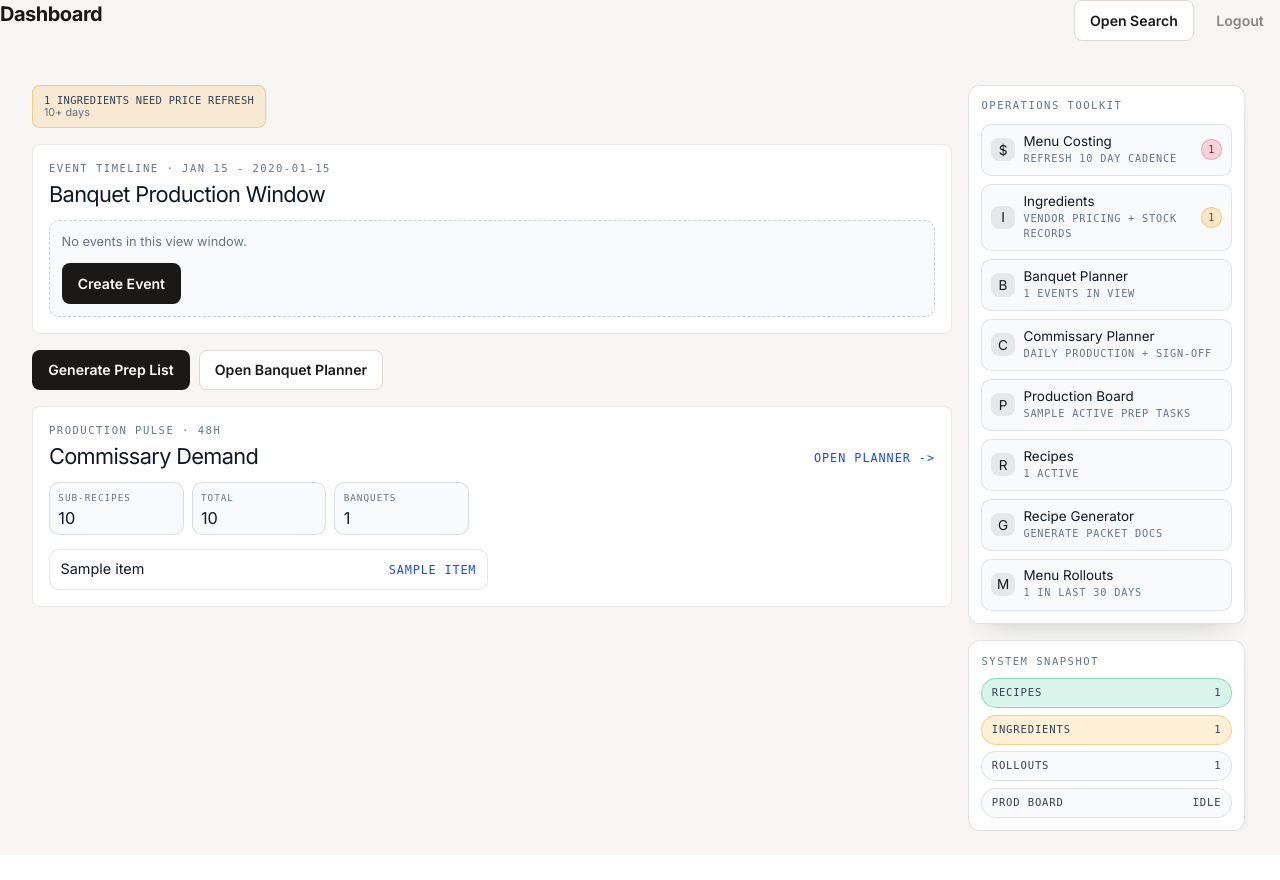
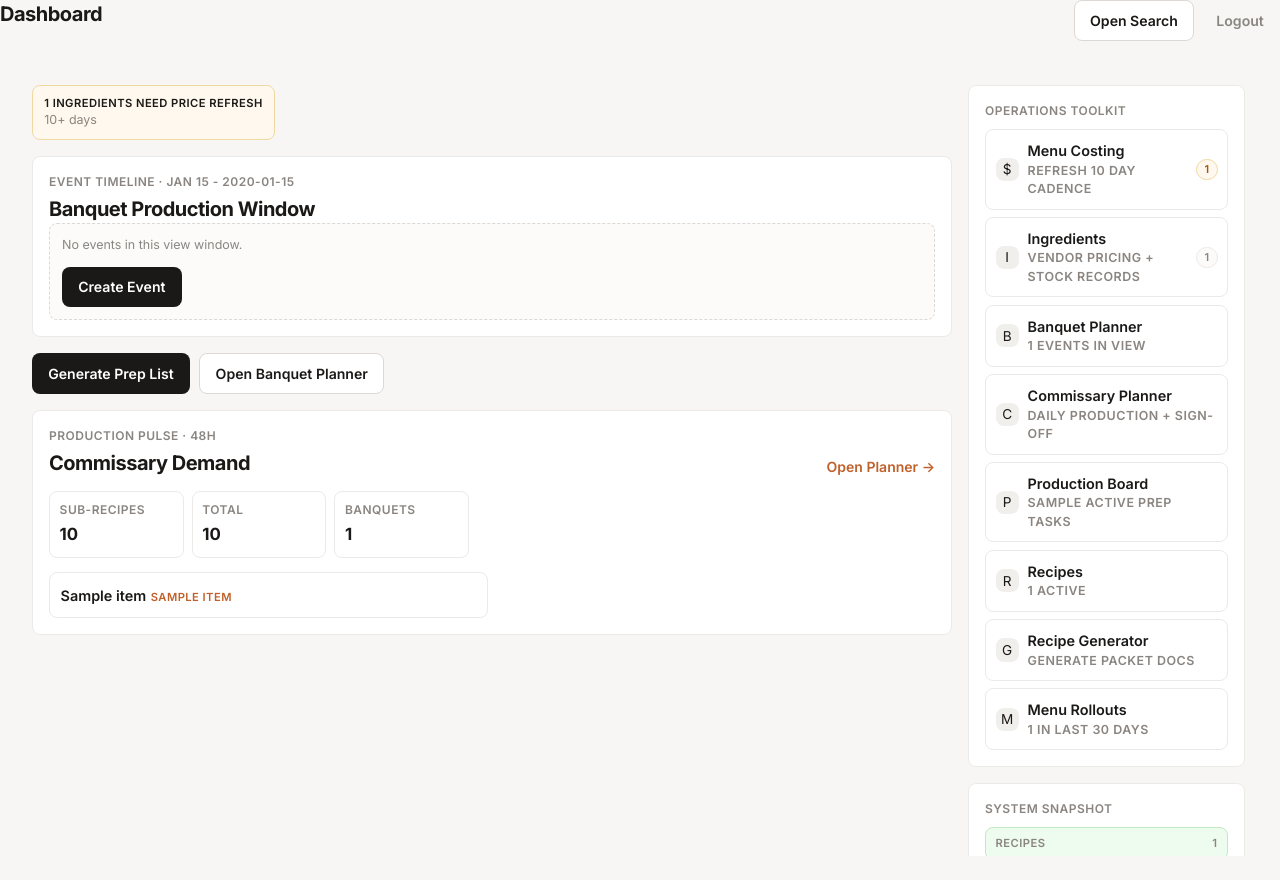
Before and after one commit to cheffr3y/foxtownhq, a Python web app: template templates/dashboard.html in a window 1280 px wide. Shown: the part 48-928 px from the top of the page. Before the commit the page ends 879 px from the top, so only its background shows below. Run offline with Jinja, Linux system fonts and the light colour scheme; the template is opened without the code that fills it: most values are stand-ins (such as "Sample title", 1, 10 or a date in 2020); some libraries are stand-ins or nearby versions.

Commit message:
Refactor dashboard styling to fhq system

```diff
--- a/templates/dashboard.html
+++ b/templates/dashboard.html
@@ -5,495 +5,150 @@
 
 {% block extra_head %}
 <style>
-    .dashboard-shell {
-        padding-bottom: 3.5rem;
-    }
-
-    .dashboard-layout {
-        display: grid;
-        gap: 1rem;
-        grid-template-columns: 1fr;
-        align-items: start;
-    }
-
-    @media (min-width: 1280px) {
-        .dashboard-layout {
-            grid-template-columns: minmax(0, 1fr) 280px;
-        }
-    }
-
-    .main-column {
+    .dashboard-shell { padding-bottom: 3.5rem; }
+    .dashboard-layout,
+    .main-column,
+    .sidebar-column,
+    .tool-list,
+    .snapshot-list,
+    .event-grid,
+    .pulse-grid {
         display: grid;
         gap: 1rem;
     }
-
-    .sidebar-column {
-        display: grid;
-        gap: 1rem;
-        align-content: start;
+    .dashboard-layout { grid-template-columns: minmax(0, 1fr); align-items: start; }
+    @media (min-width: 900px) {
+        .pulse-grid { grid-template-columns: repeat(2, minmax(0, 1fr)); }
     }
-
     @media (min-width: 1280px) {
-        .sidebar-column {
-            position: sticky;
-            top: 0.9rem;
-            max-height: calc(100vh - 1.8rem);
-            overflow: auto;
-            padding-right: 0.18rem;
-        }
+        .dashboard-layout { grid-template-columns: minmax(0, 1fr) 280px; }
+        .sidebar-column { position: sticky; top: 0.9rem; max-height: calc(100vh - 1.8rem); overflow: auto; padding-right: 0.18rem; }
     }
-
-    .alert-row {
+    .alert-row,
+    .action-row,
+    .section-head,
+    .pulse-head,
+    .event-card-top,
+    .event-foot,
+    .event-actions {
         display: flex;
         flex-wrap: wrap;
-        gap: 0.55rem;
+        gap: 0.6rem;
     }
-
+    .section-head,
+    .pulse-head,
+    .event-card-top,
+    .event-foot { justify-content: space-between; }
+    .pulse-head { align-items: flex-end; }
+    .alert-pill,
+    .event-card,
+    .pulse-metric,
+    .pulse-item,
+    .tool-link,
+    .snapshot-pill {
+        border: 1px solid #ECEAE6;
+        border-radius: 8px;
+        background: #fff;
+    }
     .alert-pill {
         display: inline-flex;
         align-items: center;
-        gap: 0.45rem;
-        border-radius: 8px;
-        border: 1px solid transparent;
-        padding: 0.5rem 0.68rem;
-        font-size: 0.72rem;
-        line-height: 1.2;
-        color: #0F172A;
-        background: rgba(248, 250, 252, 0.95);
+        gap: 0.5rem;
+        padding: 0.55rem 0.7rem;
+        color: #1B1918;
         text-decoration: none;
-        transition: all 0.2s ease;
+        transition: border-color 0.15s ease;
     }
-
-    .alert-pill:hover {
-        transform: translateY(-1px);
+    .alert-pill:hover,
+    .tool-link:hover { border-color: #C8C2BB; }
+    .alert-pill--amber { background: #FFF8EE; border-color: #F0D9A0; }
+    .alert-pill--blue { background: #EEF3FF; border-color: #A8C4F0; }
+    .alert-pill--green { background: #EEFBEF; border-color: #C2E8C4; }
+    .alert-pill-title,
+    .prep-track-head,
+    .pulse-amount,
+    .tool-sub,
+    .snapshot-pill {
+        font-size: 0.7rem;
+        font-weight: 600;
+        letter-spacing: 0.04em;
+        text-transform: uppercase;
     }
-
-    .alert-pill-title {
-        font-family: 'JetBrains Mono', ui-monospace, SFMono-Regular, monospace;
-        letter-spacing: 0.03em;
-        text-transform: uppercase;
-        font-size: 0.65rem;
-        color: #334155;
-    }
-
-    .alert-pill-sub {
-        font-size: 0.68rem;
-        color: #64748B;
-    }
-
-    .alert-pill--amber {
-        border-color: rgba(245, 158, 11, 0.42);
-        background: rgba(245, 158, 11, 0.14);
-    }
-
-    .alert-pill--blue {
-        border-color: rgba(59, 130, 246, 0.42);
-        background: rgba(59, 130, 246, 0.12);
-    }
-
-    .alert-pill--green {
-        border-color: rgba(16, 185, 129, 0.42);
-        background: rgba(16, 185, 129, 0.14);
-    }
-
-    .live-dot {
-        width: 0.5rem;
-        height: 0.5rem;
-        border-radius: 999px;
-        background: #10B981;
-        box-shadow: 0 0 10px rgba(16, 185, 129, 0.8);
-        flex-shrink: 0;
-    }
-
-    .section-head {
-        display: flex;
-        justify-content: space-between;
-        align-items: flex-end;
-        gap: 0.7rem;
-        flex-wrap: wrap;
-        margin-bottom: 0.85rem;
-    }
-
-    .section-label {
-        font-size: 0.66rem;
-        letter-spacing: 0.14em;
-        text-transform: uppercase;
-        color: #64748B;
-        font-family: 'JetBrains Mono', ui-monospace, SFMono-Regular, monospace;
-    }
-
-    .section-title {
-        margin-top: 0.34rem;
-        color: #0F172A;
-        font-size: 1.36rem;
-        line-height: 1.08;
-        letter-spacing: -0.03em;
-        font-family: 'Calistoga', Inter, sans-serif;
-    }
-
-    .section-link {
-        font-size: 0.74rem;
-        letter-spacing: 0.08em;
-        text-transform: uppercase;
-        font-family: 'JetBrains Mono', ui-monospace, SFMono-Regular, monospace;
-        color: #1D4ED8;
-    }
-
-    .event-grid {
-        display: grid;
-        gap: 0.75rem;
-        grid-template-columns: repeat(auto-fill, minmax(270px, 1fr));
-    }
-
-    .event-card {
-        border-radius: 12px;
-        border: 1px solid rgba(15, 23, 42, 0.12);
-        background: rgba(255, 255, 255, 0.96);
-        box-shadow: 0 10px 28px -20px rgba(15, 23, 42, 0.45);
-        padding: 0.82rem;
-    }
-
-    .event-card--featured {
-        border-left: 4px solid #0052FF;
-        box-shadow: 0 12px 30px -18px rgba(0, 82, 255, 0.45);
-    }
-
-    .event-card-top {
-        display: flex;
-        align-items: flex-start;
-        justify-content: space-between;
-        gap: 0.6rem;
-    }
-
-    .event-name {
-        color: #0F172A;
-        font-size: 1.01rem;
-        line-height: 1.2;
-        font-family: 'Calistoga', Inter, sans-serif;
-    }
-
+    .alert-pill-title { color: #1B1918; }
+    .alert-pill-sub,
     .event-meta,
-    .event-datetime {
-        margin-top: 0.22rem;
-        color: #64748B;
-        font-size: 0.76rem;
-    }
-
+    .event-datetime,
+    .event-venue,
+    .tool-sub,
+    .empty-note { font-size: 0.78rem; color: #8A8580; }
+    .live-dot { width: 0.5rem; height: 0.5rem; border-radius: 999px; background: #2B7A30; flex-shrink: 0; }
+    .event-grid { gap: 0.75rem; grid-template-columns: repeat(auto-fill, minmax(270px, 1fr)); }
+    .event-card { padding: 0.82rem; }
+    .event-card--featured { border-color: #C8C2BB; border-left: 4px solid #C0612B; }
     .status-badge {
         display: inline-flex;
         align-items: center;
-        gap: 0.3rem;
         border-radius: 999px;
-        padding: 0.24rem 0.56rem;
-        border: 1px solid transparent;
-        font-size: 0.64rem;
-        letter-spacing: 0.09em;
-        text-transform: uppercase;
-        font-family: 'JetBrains Mono', ui-monospace, SFMono-Regular, monospace;
+        padding: 0.28rem 0.62rem;
+        font-size: 0.68rem;
+        font-weight: 600;
+        border: 1px solid #ECEAE6;
+        white-space: nowrap;
     }
-
-    .status-badge--emerald {
-        color: #047857;
-        border-color: rgba(16, 185, 129, 0.45);
-        background: rgba(16, 185, 129, 0.16);
-    }
-
-    .status-badge--amber {
-        color: #92400E;
-        border-color: rgba(245, 158, 11, 0.5);
-        background: rgba(245, 158, 11, 0.18);
-    }
-
-    .status-badge--rose {
-        color: #BE123C;
-        border-color: rgba(244, 63, 94, 0.5);
-        background: rgba(244, 63, 94, 0.16);
-    }
-
-    .status-badge--default {
-        color: #475569;
-        border-color: rgba(148, 163, 184, 0.45);
-        background: rgba(226, 232, 240, 0.55);
-    }
-
-    .prep-track-wrap {
-        margin-top: 0.72rem;
-    }
-
-    .prep-track-head {
-        display: flex;
-        justify-content: space-between;
-        color: #334155;
-        font-size: 0.66rem;
-        letter-spacing: 0.08em;
-        text-transform: uppercase;
-        font-family: 'JetBrains Mono', ui-monospace, SFMono-Regular, monospace;
-    }
-
-    .prep-track {
-        margin-top: 0.3rem;
-        width: 100%;
-        height: 8px;
-        border-radius: 999px;
-        background: rgba(148, 163, 184, 0.24);
-        overflow: hidden;
-    }
-
-    .prep-track > span {
-        display: block;
-        height: 100%;
-        border-radius: 999px;
-        background: linear-gradient(to right, #0052FF, #4D7CFF);
-    }
-
-    .event-foot {
-        margin-top: 0.72rem;
-        display: flex;
-        justify-content: space-between;
-        align-items: center;
-        gap: 0.6rem;
-        flex-wrap: wrap;
-    }
-
-    .event-venue {
-        color: #64748B;
-        font-size: 0.78rem;
-    }
-
-    .event-actions {
-        display: inline-flex;
-        align-items: center;
-        gap: 0.42rem;
-    }
-
-    .action-row {
-        display: flex;
-        flex-wrap: wrap;
-        gap: 0.55rem;
-        align-items: center;
-    }
-
-    .pulse-head {
-        display: flex;
-        justify-content: space-between;
-        align-items: flex-end;
-        gap: 0.8rem;
-        flex-wrap: wrap;
-    }
-
-    .pulse-metrics {
-        margin-top: 0.85rem;
-        display: grid;
-        grid-template-columns: repeat(3, minmax(0, 1fr));
-        gap: 0.5rem;
-        max-width: 420px;
-    }
-
-    .pulse-metric {
-        border-radius: 10px;
-        border: 1px solid rgba(15, 23, 42, 0.12);
-        background: rgba(248, 250, 252, 0.92);
-        padding: 0.52rem;
-    }
-
-    .pulse-metric-label {
-        color: #64748B;
-        font-size: 0.58rem;
-        letter-spacing: 0.11em;
-        text-transform: uppercase;
-        font-family: 'JetBrains Mono', ui-monospace, SFMono-Regular, monospace;
-    }
-
-    .pulse-metric-value {
-        margin-top: 0.3rem;
-        color: #0F172A;
-        font-size: 1.02rem;
-        line-height: 1;
-        font-family: 'Calistoga', Inter, sans-serif;
-    }
-
-    .pulse-grid {
-        margin-top: 0.85rem;
-        display: grid;
-        gap: 0.52rem;
-        grid-template-columns: repeat(1, minmax(0, 1fr));
-    }
-
-    @media (min-width: 900px) {
-        .pulse-grid {
-            grid-template-columns: repeat(2, minmax(0, 1fr));
-        }
-    }
-
-    .pulse-item {
-        border-radius: 10px;
-        border: 1px solid rgba(15, 23, 42, 0.1);
-        padding: 0.62rem 0.66rem;
-        display: flex;
-        justify-content: space-between;
-        align-items: baseline;
-        gap: 0.7rem;
-    }
-
-    .pulse-item--alt {
-        background: rgba(248, 250, 252, 0.9);
-    }
-
-    .pulse-item--base {
-        background: rgba(255, 255, 255, 0.96);
-    }
-
-    .pulse-name {
-        color: #0F172A;
-        font-size: 0.9rem;
-        line-height: 1.2;
-    }
-
-    .pulse-amount {
-        color: #1D4ED8;
-        font-size: 0.74rem;
-        letter-spacing: 0.07em;
-        text-transform: uppercase;
-        font-family: 'JetBrains Mono', ui-monospace, SFMono-Regular, monospace;
-        text-align: right;
-    }
-
-    .toolkit-card,
-    .snapshot-card {
-        border-radius: 12px;
-        border: 1px solid rgba(15, 23, 42, 0.12);
-        background: rgba(255, 255, 255, 0.96);
-        box-shadow: 0 10px 28px -20px rgba(15, 23, 42, 0.45);
-        padding: 0.78rem;
-    }
-
-    .tool-list {
-        margin-top: 0.6rem;
-        display: grid;
-        gap: 0.48rem;
-    }
-
-    .tool-link {
-        border-radius: 10px;
-        border: 1px solid rgba(15, 23, 42, 0.1);
-        background: rgba(248, 250, 252, 0.92);
-        padding: 0.56rem;
-        display: flex;
-        align-items: center;
-        gap: 0.55rem;
-        text-decoration: none;
-        transition: all 0.2s ease;
-    }
-
-    .tool-link:hover {
-        border-color: rgba(77, 124, 255, 0.55);
-        background: rgba(239, 246, 255, 0.85);
-    }
-
+    .status-badge--emerald { background: #EEFBEF; color: #2B7A30; border-color: #C2E8C4; }
+    .status-badge--amber { background: #FFF8EE; color: #A0590A; border-color: #F0D9A0; }
+    .status-badge--rose { background: #FFF7F5; color: #8B2020; border-color: #F0BFAF; }
+    .status-badge--default { background: #FCFBFA; color: #8A8580; }
+    .prep-track-wrap { margin-top: 0.72rem; }
+    .prep-track-head { justify-content: space-between; color: #8A8580; margin-bottom: 0.3rem; }
+    .prep-track { height: 8px; border-radius: 999px; background: #F1EFEC; overflow: hidden; }
+    .prep-track > span { display: block; height: 100%; border-radius: 999px; background: #C0612B; }
+    .event-foot { margin-top: 0.72rem; align-items: center; }
+    .event-actions { align-items: center; gap: 0.42rem; }
+    .pulse-metrics { margin-top: 0.85rem; display: grid; grid-template-columns: repeat(3, minmax(0, 1fr)); gap: 0.5rem; max-width: 420px; }
+    .pulse-metric { padding: 0.6rem; }
+    .pulse-metric-value { margin-top: 0.2rem; font-size: 1.05rem; font-weight: 700; color: #1B1918; }
+    .pulse-grid { margin-top: 0.85rem; gap: 0.52rem; }
+    .pulse-item { padding: 0.62rem 0.66rem; justify-content: space-between; align-items: baseline; gap: 0.7rem; }
+    .pulse-name,
+    .tool-title { font-size: 0.9rem; font-weight: 600; color: #1B1918; }
+    .pulse-amount { color: #C0612B; text-align: right; }
+    .tool-list,
+    .snapshot-list { margin-top: 0.6rem; gap: 0.48rem; }
+    .tool-link { display: flex; align-items: center; gap: 0.55rem; padding: 0.6rem; text-decoration: none; }
     .tool-icon {
         width: 1.45rem;
         height: 1.45rem;
         border-radius: 8px;
-        background: rgba(15, 23, 42, 0.08);
+        background: #F1EFEC;
         display: inline-flex;
         align-items: center;
         justify-content: center;
         font-size: 0.85rem;
+        color: #1B1918;
         flex-shrink: 0;
     }
-
-    .tool-copy {
-        min-width: 0;
-        flex: 1;
-    }
-
-    .tool-title {
-        color: #0F172A;
-        font-size: 0.84rem;
-        line-height: 1.1;
-        font-family: 'Calistoga', Inter, sans-serif;
-    }
-
-    .tool-sub {
-        margin-top: 0.14rem;
-        color: #64748B;
-        font-size: 0.64rem;
-        letter-spacing: 0.08em;
-        text-transform: uppercase;
-        font-family: 'JetBrains Mono', ui-monospace, SFMono-Regular, monospace;
-    }
-
+    .tool-copy { min-width: 0; flex: 1; }
     .tool-badge {
         display: inline-flex;
         align-items: center;
         justify-content: center;
-        min-width: 1.3rem;
-        height: 1.3rem;
-        padding: 0 0.3rem;
+        min-width: 1.35rem;
+        height: 1.35rem;
+        padding: 0 0.35rem;
         border-radius: 999px;
-        font-size: 0.63rem;
-        font-family: 'JetBrains Mono', ui-monospace, SFMono-Regular, monospace;
-        border: 1px solid transparent;
+        font-size: 0.68rem;
+        font-weight: 600;
+        border: 1px solid #ECEAE6;
     }
-
-    .tool-badge--danger {
-        color: #9F1239;
-        background: rgba(244, 63, 94, 0.2);
-        border-color: rgba(244, 63, 94, 0.36);
-    }
-
-    .tool-badge--amber {
-        color: #92400E;
-        background: rgba(245, 158, 11, 0.2);
-        border-color: rgba(245, 158, 11, 0.4);
-    }
-
-    .tool-badge--live {
-        color: #065F46;
-        background: rgba(16, 185, 129, 0.2);
-        border-color: rgba(16, 185, 129, 0.4);
-    }
-
-    .snapshot-list {
-        margin-top: 0.55rem;
-        display: grid;
-        gap: 0.4rem;
-    }
-
-    .snapshot-pill {
-        display: flex;
-        align-items: center;
-        justify-content: space-between;
-        gap: 0.6rem;
-        border-radius: 999px;
-        border: 1px solid rgba(15, 23, 42, 0.1);
-        background: rgba(248, 250, 252, 0.92);
-        padding: 0.38rem 0.58rem;
-        font-size: 0.66rem;
-        letter-spacing: 0.08em;
-        text-transform: uppercase;
-        font-family: 'JetBrains Mono', ui-monospace, SFMono-Regular, monospace;
-        color: #334155;
-    }
-
-    .snapshot-pill--green {
-        border-color: rgba(16, 185, 129, 0.4);
-        background: rgba(16, 185, 129, 0.16);
-    }
-
-    .snapshot-pill--amber {
-        border-color: rgba(245, 158, 11, 0.4);
-        background: rgba(245, 158, 11, 0.16);
-    }
-
-    .empty-note {
-        border-radius: 10px;
-        border: 1px dashed rgba(148, 163, 184, 0.5);
-        background: rgba(248, 250, 252, 0.92);
-        padding: 0.72rem;
-        font-size: 0.8rem;
-        color: #64748B;
-    }
+    .tool-badge--danger,
+    .snapshot-pill--amber { background: #FFF8EE; color: #A0590A; border-color: #F0D9A0; }
+    .tool-badge--amber { background: #FCFBFA; color: #8A8580; border-color: #ECEAE6; }
+    .tool-badge--live,
+    .snapshot-pill--green { background: #EEFBEF; color: #2B7A30; border-color: #C2E8C4; }
+    .snapshot-list { margin-top: 0.55rem; gap: 0.4rem; }
+    .snapshot-pill { display: flex; align-items: center; justify-content: space-between; gap: 0.6rem; padding: 0.45rem 0.6rem; color: #8A8580; }
+    .empty-note { padding: 0.75rem; border: 1px dashed #DDD8D3; border-radius: 8px; background: #FCFBFA; }
 </style>
 {% endblock %}
 
@@ -504,7 +159,7 @@
     <a href="{{ url_for('logout') }}" class="fhq-btn fhq-btn--ghost">Logout</a>
     {% endcall %}
 
-    <div class="max-w-[96rem] mx-auto px-4 sm:px-6 lg:px-8 py-6 dashboard-shell fhq-fade">
+    <div class="max-w-[96rem] mx-auto px-4 sm:px-6 lg:px-8 py-6 dashboard-shell">
         {% set all_events = today_events + upcoming_events %}
 
         <div class="dashboard-layout">
@@ -542,8 +197,8 @@
                 <section class="fhq-card p-4">
                     <div class="section-head">
                         <div>
-                            <div class="section-label">Event Timeline · {{ today.strftime('%b %-d') }} - {{ week_end.strftime('%b %-d') }}</div>
-                            <h2 class="section-title">Banquet Production Window</h2>
+                            <div class="fhq-section-head mb-0">Event Timeline · {{ today.strftime('%b %-d') }} - {{ week_end.strftime('%b %-d') }}</div>
+                            <h2 class="mt-1 text-xl font-bold tracking-tight text-foxtown-text">Banquet Production Window</h2>
                         </div>
                     </div>
 
@@ -554,7 +209,7 @@
                         <article class="event-card {% if loop.first %}event-card--featured{% endif %}">
                             <div class="event-card-top">
                                 <div>
-                                    <h3 class="event-name">{{ event.name }}</h3>
+                                    <h3 class="text-base font-semibold text-foxtown-text">{{ event.name }}</h3>
                                     <div class="event-meta">{{ event.service_timing or 'Service timing not set' }} · {{ event.guests or 0 }} guests</div>
                                     <div class="event-datetime">{{ event.event_date.strftime('%a, %b %-d') if event.event_date else 'Date TBD' }}{% if event.service_timing %} · {{ event.service_timing }}{% endif %}</div>
                                 </div>
@@ -597,24 +252,24 @@
                 <section class="fhq-card p-4">
                     <div class="pulse-head">
                         <div>
-                            <div class="section-label">Production Pulse · 48h</div>
-                            <h2 class="section-title">Commissary Demand</h2>
+                            <div class="fhq-section-head mb-0">Production Pulse · 48h</div>
+                            <h2 class="mt-1 text-xl font-bold tracking-tight text-foxtown-text">Commissary Demand</h2>
                         </div>
-                        <a href="{{ url_for('commissary_planner', week_start=today.isoformat()) }}" class="section-link">Open Planner -></a>
+                        <a href="{{ url_for('commissary_planner', week_start=today.isoformat()) }}" class="text-sm font-semibold text-foxtown-ember hover:text-foxtown-emberLight">Open Planner -></a>
                     </div>
 
                     <div class="pulse-metrics">
                         <div class="pulse-metric">
-                            <div class="pulse-metric-label">Sub-Recipes</div>
-                            <div class="pulse-metric-value fhq-countup" data-count="{{ production_pulse_total_subrecipes }}">{{ production_pulse_total_subrecipes }}</div>
+                            <div class="fhq-section-head mb-0">Sub-Recipes</div>
+                            <div class="pulse-metric-value" data-count="{{ production_pulse_total_subrecipes }}">{{ production_pulse_total_subrecipes }}</div>
                         </div>
                         <div class="pulse-metric">
-                            <div class="pulse-metric-label">Total</div>
+                            <div class="fhq-section-head mb-0">Total</div>
                             <div class="pulse-metric-value">{{ production_pulse_total_amount }}</div>
                         </div>
                         <div class="pulse-metric">
-                            <div class="pulse-metric-label">Banquets</div>
-                            <div class="pulse-metric-value fhq-countup" data-count="{{ production_pulse_event_count }}">{{ production_pulse_event_count }}</div>
+                            <div class="fhq-section-head mb-0">Banquets</div>
+                            <div class="pulse-metric-value" data-count="{{ production_pulse_event_count }}">{{ production_pulse_event_count }}</div>
                         </div>
                     </div>
 
@@ -638,8 +293,8 @@
             </main>
 
             <aside class="sidebar-column">
-                <section class="toolkit-card">
-                    <div class="section-label">Operations Toolkit</div>
+                <section class="fhq-card p-4">
+                    <div class="fhq-section-head mb-0">Operations Toolkit</div>
                     <div class="tool-list">
                         <a href="{{ url_for('menu_costing') }}" class="tool-link">
                             <span class="tool-icon">$</span>
@@ -710,8 +365,8 @@
                     </div>
                 </section>
 
-                <section class="snapshot-card">
-                    <div class="section-label">System Snapshot</div>
+                <section class="fhq-card p-4">
+                    <div class="fhq-section-head mb-0">System Snapshot</div>
                     <div class="snapshot-list">
                         <div class="snapshot-pill snapshot-pill--green"><span>Recipes</span><span>{{ recipe_count }}</span></div>
                         <div class="snapshot-pill {% if stale_badge_count > 0 %}snapshot-pill--amber{% endif %}"><span>Ingredients</span><span>{{ ingredient_count }}</span></div>
```
